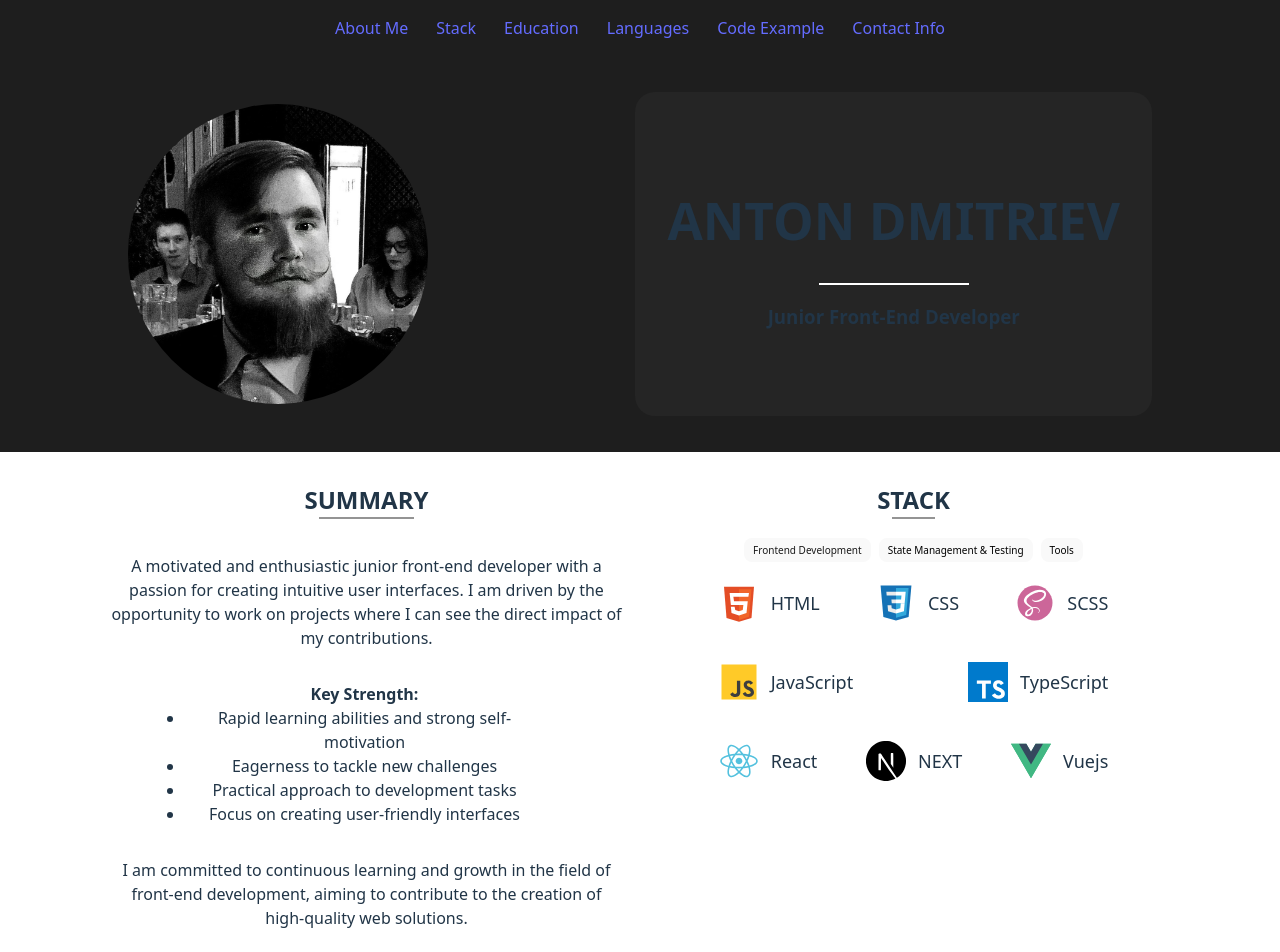
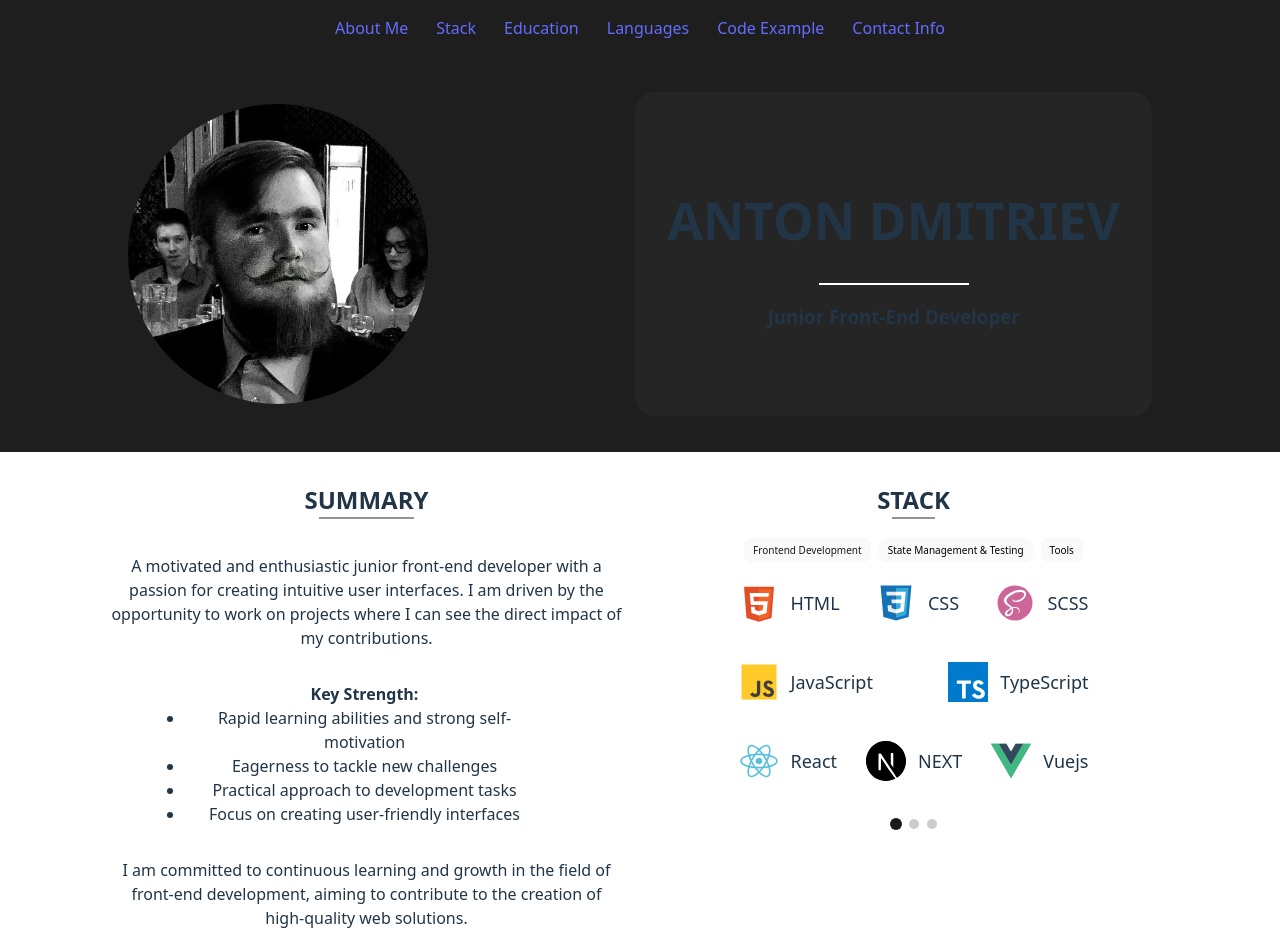
Before and after one commit to lipan4836/lipan4836, a React (Vite) app in the folder cv/: page / in a window 1280 px wide. Shown: the top 952 px of the page. Built offline with nearby package versions, Linux system fonts and the light colour scheme.

Commit message:
feat: improve animation change stack tabs

```diff
--- a/cv/src/components/StackList/StackList.module.scss
+++ b/cv/src/components/StackList/StackList.module.scss
@@ -18,7 +18,8 @@
 }
 
 .stack-cont {
-  width: 80%;
+  width: 370px;
+  height: 241px;
   position: relative;
   min-height: 200px;
   padding: 0 32px;
@@ -62,3 +63,40 @@
     transform: translateY(-10px);
   }
 }
+
+.dots {
+  display: flex;
+  justify-content: center;
+  gap: 8px;
+  margin-top: 16px;
+
+  .dot {
+    width: 10px;
+    height: 10px;
+    border-radius: 50%;
+    background-color: #ccc;
+    border: none;
+    cursor: pointer;
+    padding: 0;
+    transition: all 0.3s cubic-bezier(0.4, 0, 0.2, 1);
+
+    &-active {
+      background-color: #1a1a1a;
+      transform: scale(1.2);
+    }
+
+    &:hover {
+      background-color: #999;
+    }
+  }
+}
+
+@media (max-width: 768px) {
+  .dots {
+    gap: 6px;
+  }
+  .dot {
+    width: 8px;
+    height: 8px;
+  }
+}
--- a/cv/src/components/StackList/StackList.tsx
+++ b/cv/src/components/StackList/StackList.tsx
@@ -77,6 +77,16 @@ function StackList(): ReactElement {
           {tabs[activeTab].content}
         </div>
       </div>
+      <div className={styles.dots}>
+        {tabs.map((_, index) => (
+          <button
+            key={index}
+            className={`${styles.dot} ${index === activeTab ? styles['dot-active'] : ''}`}
+            onClick={() => handleTabChange(index)}
+            aria-label={`Go to slide ${index + 1}`}
+          />
+        ))}
+      </div>
     </>
   );
 }
```
